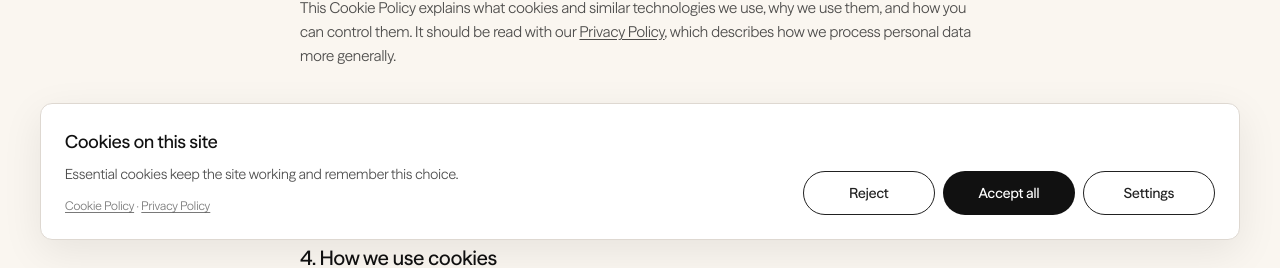
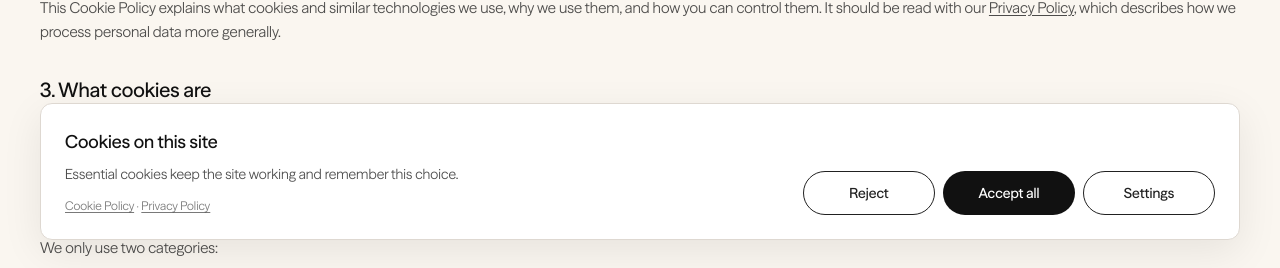
Before and after one commit to sidphionike1/phionike-landing-page-1, a Next.js app: page /cookies in a window 1280 px wide. Shown: the part 536-804 px from the top of the page. Built offline with nearby package versions, Linux system fonts and the light colour scheme; no server answers.

Commit message:
Cookie consent (#9)
* Content cookie added

* Minor changes

---------

Co-authored-by: SidharthLodha <sidharthlodha@SidharthLodhas-MacBook-Air.local>

```diff
--- a/components/legal/legal-shell.tsx
+++ b/components/legal/legal-shell.tsx
@@ -18,7 +18,7 @@ export async function LegalShell({
     <main>
       <SiteNavbar content={global.nav} footer={global.footer} />
       <article className="bg-background pb-20 pt-[104px] md:pb-28 md:pt-40">
-        <div className="section-shell max-w-[760px]">
+        <div className="mx-auto w-full max-w-[1200px] px-[5%] md:px-0">
           <p className="type-sans-regular text-[12px] leading-normal tracking-[3px] uppercase text-[#3A39FF]">
             Legal
           </p>
--- a/components/shared/cookie-consent.tsx
+++ b/components/shared/cookie-consent.tsx
@@ -41,7 +41,7 @@ export function CookieConsent() {
   if (panel === "hidden") return null
 
   return (
-    <div className="fixed inset-x-0 bottom-0 z-40 p-4 md:p-6">
+    <div className="fixed inset-x-0 bottom-0 z-40 px-[5%] pb-4 md:px-0 md:pb-6">
       <section
         role="dialog"
         aria-modal="false"
```
Also changed, not shown: 2 other files (tests, documents, lock files or other folders).
